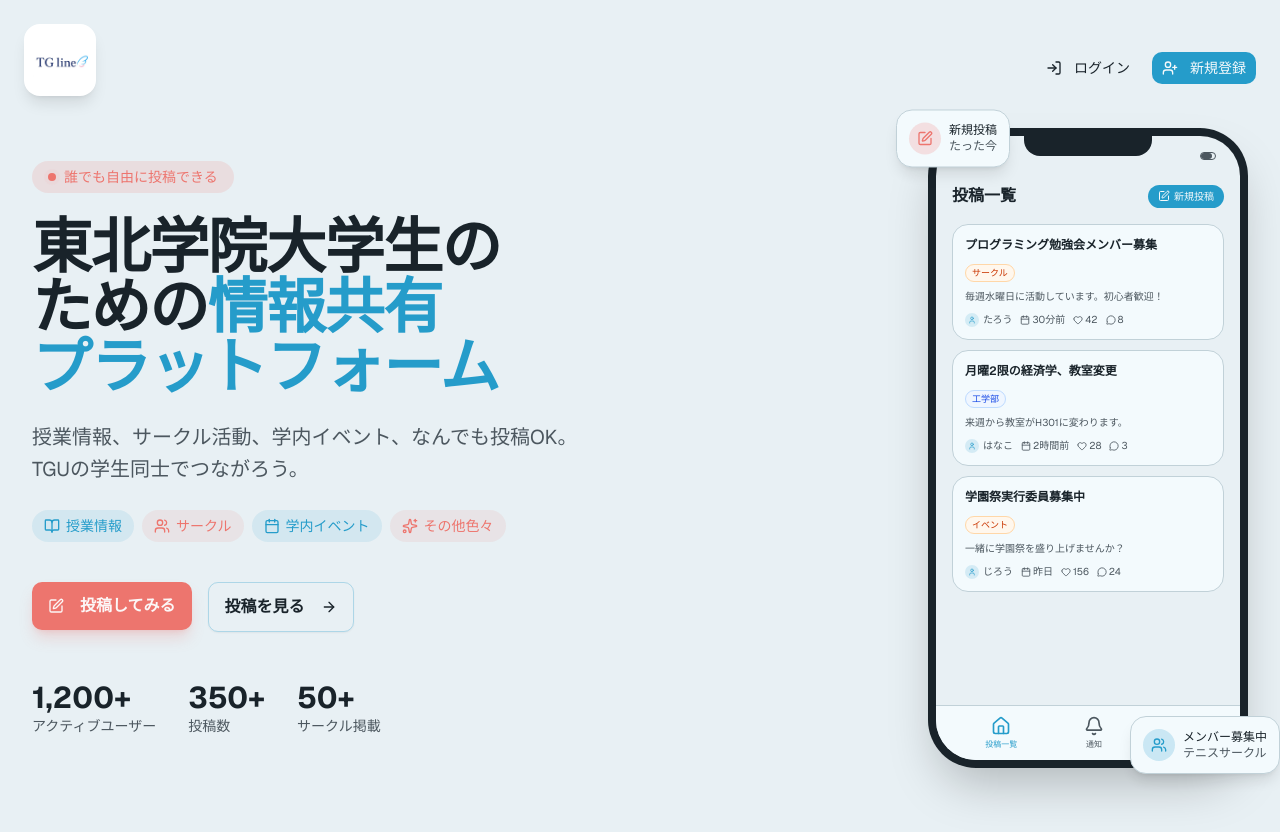
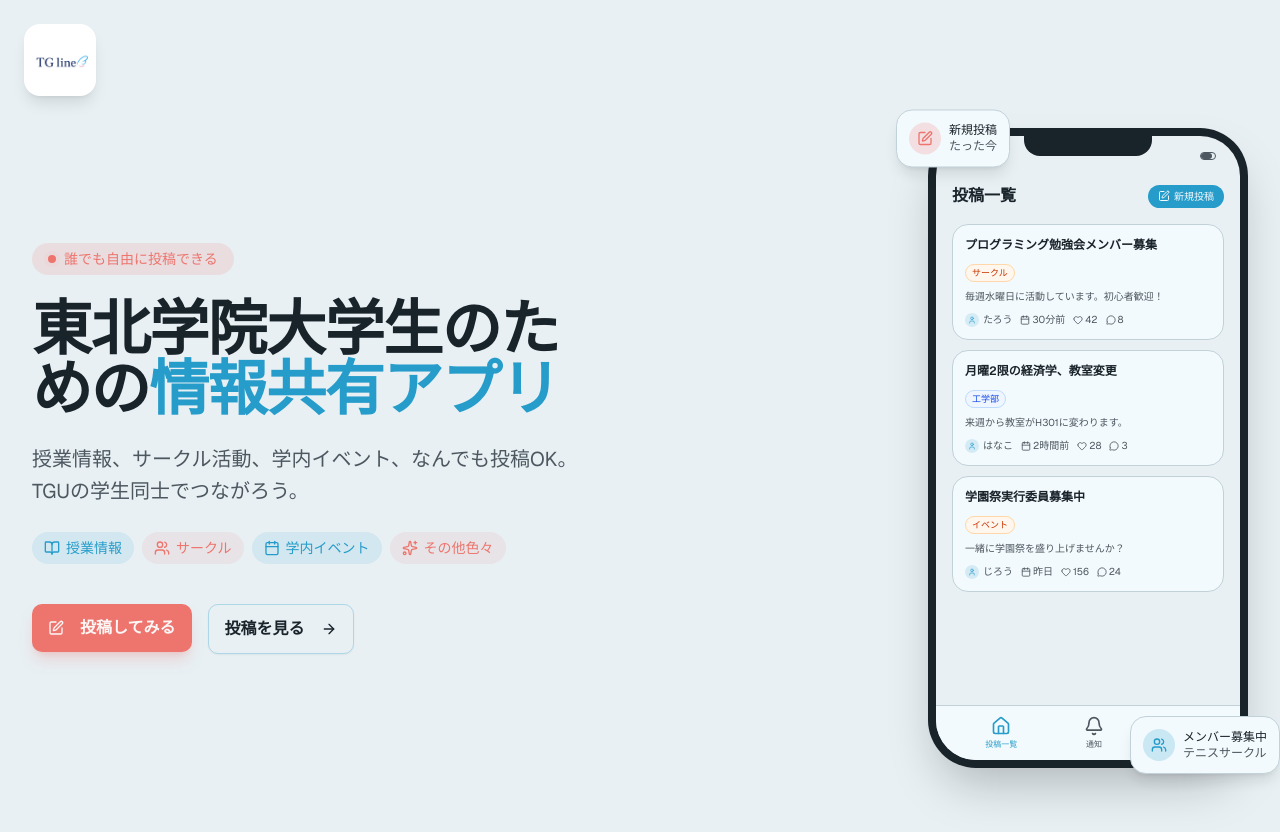
Before and after one commit to TGU-Devs/TGline, a Next.js app in the folder frontend/: page / in a window 1280 px wide. Built offline with nearby package versions, Linux system fonts and the light colour scheme.

Commit message:
Add 色々修正

```diff
--- a/frontend/src/app/(auth)/layout.tsx
+++ b/frontend/src/app/(auth)/layout.tsx
@@ -23,7 +23,7 @@ export default function AuthLayout({
           <div className='w-18 h-18 flex items-center justify-center mx-auto mb-4 shadow-lg rounded-2xl overflow-hidden bg-white'>
               <Image src="/TGlinelogo.svg" alt="TGline" width={64} height={64} className="w-full h-full mix-blend-multiply" />
           </div>
-          <p className='text-sm text-muted-foreground mt-2'>東北学院大学 学内共通プラットフォーム</p>
+          <p className='text-sm text-muted-foreground mt-2'>東北学院大学生のための情報共有アプリ</p>
       </div>
 
       <main className='w-full max-w-md animate-slide-up'>
@@ -32,9 +32,6 @@ export default function AuthLayout({
           </GoogleOAuthProvider>
       </main>
 
-      <div className='mt-8 text-center text-xs text-muted-foreground'>
-          利用規約とプライバシーポリシーをご確認の上、ご利用ください。
-      </div>
     </div>
   );
 }
--- a/frontend/src/app/api/posts/[id]/comments/[commentId]/route.ts
+++ b/frontend/src/app/api/posts/[id]/comments/[commentId]/route.ts
@@ -23,8 +23,11 @@ export async function DELETE(
       return new NextResponse(null, { status: 204 });
     }
 
-    const data = await backendRes.json();
-    return NextResponse.json(data, { status: backendRes.status });
+    const text = await backendRes.text();
+    if (!text) {
+      return new NextResponse(null, { status: backendRes.status });
+    }
+    return NextResponse.json(JSON.parse(text), { status: backendRes.status });
   } catch (error) {
     console.error("Delete comment error:", error);
     return NextResponse.json(
--- a/frontend/src/app/api/posts/[id]/likes/route.ts
+++ b/frontend/src/app/api/posts/[id]/likes/route.ts
@@ -23,8 +23,11 @@ export async function POST(
       return new NextResponse(null, { status: 201 });
     }
 
-    const data = await backendRes.json();
-    return NextResponse.json(data, { status: backendRes.status });
+    const text = await backendRes.text();
+    if (!text) {
+      return new NextResponse(null, { status: backendRes.status });
+    }
+    return NextResponse.json(JSON.parse(text), { status: backendRes.status });
   } catch (error) {
     console.error("Like post error:", error);
     return NextResponse.json(
@@ -55,8 +58,11 @@ export async function DELETE(
       return new NextResponse(null, { status: 204 });
     }
 
-    const data = await backendRes.json();
-    return NextResponse.json(data, { status: backendRes.status });
+    const text = await backendRes.text();
+    if (!text) {
+      return new NextResponse(null, { status: backendRes.status });
+    }
+    return NextResponse.json(JSON.parse(text), { status: backendRes.status });
   } catch (error) {
     console.error("Unlike post error:", error);
     return NextResponse.json(
--- a/frontend/src/app/layout.tsx
+++ b/frontend/src/app/layout.tsx
@@ -11,21 +11,7 @@ export const metadata: Metadata = {
   title: 'TGline',
   description: ' 東北学院大学生のための情報共有アプリ・掲示板',
   icons: {
-    icon: [
-      {
-        url: '/icon-light-32x32.png',
-        media: '(prefers-color-scheme: light)',
-      },
-      {
-        url: '/icon-dark-32x32.png',
-        media: '(prefers-color-scheme: dark)',
-      },
-      {
-        url: '/icon.svg',
-        type: 'image/svg+xml',
-      },
-    ],
-    apple: '/apple-icon.png',
+    icon: '/TGlinelogo.svg',
   },
 }
 
--- a/frontend/src/components/hero-section.tsx
+++ b/frontend/src/components/hero-section.tsx
@@ -2,7 +2,6 @@
 
 import { ArrowRight, Bell, Calendar, Heart, MessageCircle, Home, User, PenSquare, BookOpen, Users, Sparkles, Settings } from "lucide-react";
 import { Button } from "@/components/ui/button";
-import Image from "next/image";
 import Link from "next/link";
 
 export function HeroSection() {
@@ -31,7 +30,7 @@ export function HeroSection() {
             {/* Main heading */}
             <h1 className="text-4xl sm:text-5xl lg:text-6xl font-bold tracking-tight text-foreground text-balance">
               東北学院大学生のための
-              <span className="text-primary">情報共有プラットフォーム</span>
+              <span className="text-primary">情報共有アプリ</span>
             </h1>
 
             {/* Subtitle */}
@@ -73,7 +72,7 @@ export function HeroSection() {
               <Button
                 size="lg"
                 variant="outline"
-                className="border-primary/30 text-foreground px-8 py-6 text-base font-semibold bg-transparent transition-all hover:scale-105"
+                className="border-primary/30 text-foreground px-8 py-6 text-base font-semibold bg-transparent transition-all hover:bg-primary"
               >
                 投稿を見る
                 <ArrowRight className="ml-2 h-5 w-5" />
@@ -81,21 +80,6 @@ export function HeroSection() {
               </Link>
             </div>
 
-            {/* Stats */}
-            <div className="mt-12 flex flex-wrap justify-center lg:justify-start gap-8">
-              <div className="text-center lg:text-left">
-                <div className="text-3xl font-bold text-foreground">1,200+</div>
-                <div className="text-sm text-muted-foreground">アクティブユーザー</div>
-              </div>
-              <div className="text-center lg:text-left">
-                <div className="text-3xl font-bold text-foreground">350+</div>
-                <div className="text-sm text-muted-foreground">投稿数</div>
-              </div>
-              <div className="text-center lg:text-left">
-                <div className="text-3xl font-bold text-foreground">50+</div>
-                <div className="text-sm text-muted-foreground">サークル掲載</div>
-              </div>
-            </div>
           </div>
 
           {/* Right Content - Phone Mockup */}
--- a/frontend/src/components/navigation.tsx
+++ b/frontend/src/components/navigation.tsx
@@ -1,7 +1,5 @@
 import Link from "next/link";
 import Image from "next/image";
-import { Button } from "@/components/ui/button";
-import { LogIn, UserPlus } from "lucide-react";
 
 export function Navigation() {
   return (
@@ -11,20 +9,6 @@ export function Navigation() {
         <Image src="/TGlinelogo.svg" alt="TGline" width={64} height={64} className="w-full h-full mix-blend-multiply" />
       </div>
       </Link>
-      <div className="flex items-center gap-3">
-        <Button asChild variant="ghost" size="sm" className="text-foreground">
-          <Link href="/login">
-            <LogIn className="h-4 w-4 mr-1.5" />
-            ログイン
-          </Link>
-        </Button>
-        <Button asChild size="sm">
-          <Link href="/register">
-            <UserPlus className="h-4 w-4 mr-1.5" />
-            新規登録
-          </Link>
-        </Button>
-      </div>
     </header>
   );
 }
```
Also changed, not shown: 2 other files (tests, documents, lock files or other folders).
